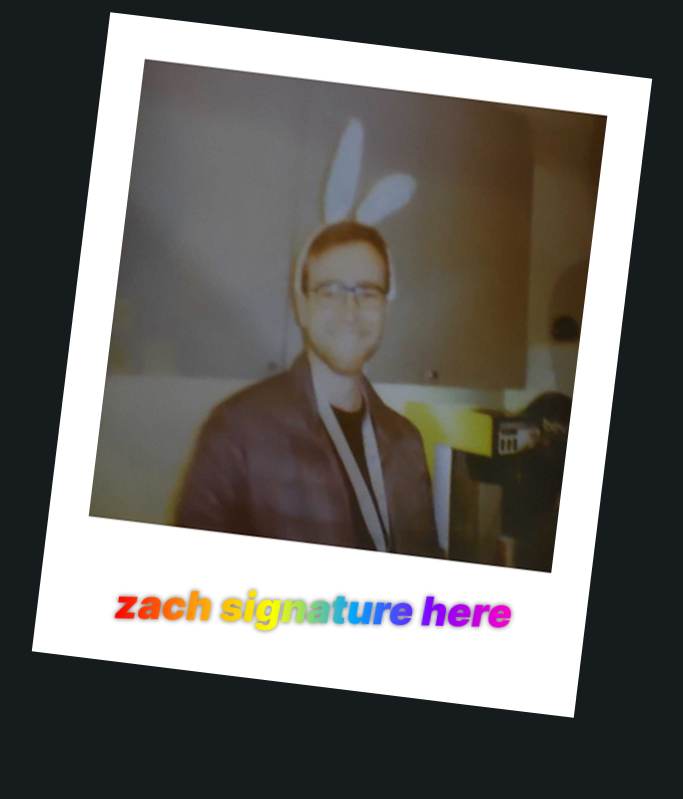
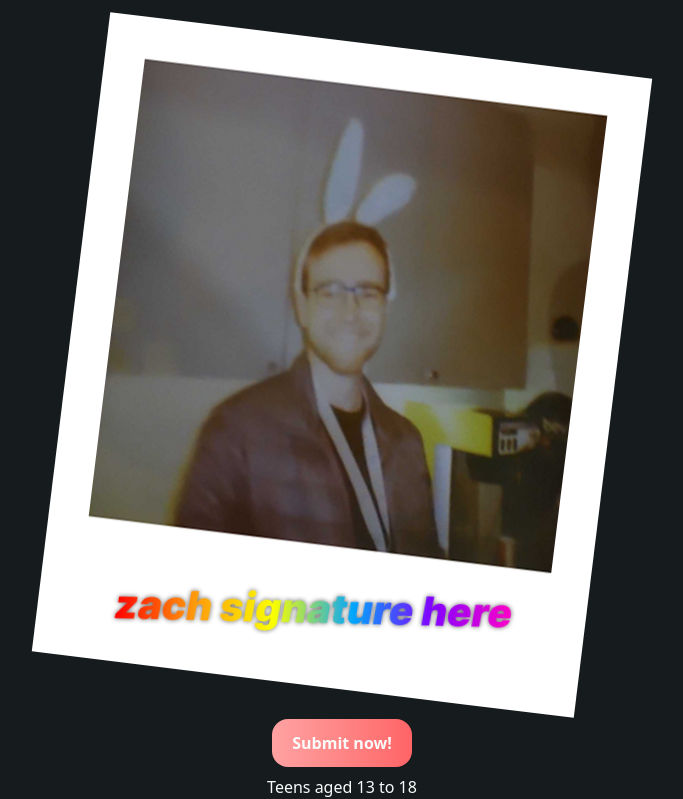
Before and after one commit to hackclub/picture-this, a Nuxt app: page / in a window 1280 px wide. Shown: the part 319-1118 px from the top of the page, without its empty margins (298-981 px from the left). Before the commit the page ends 1037 px from the top, so only its background shows below. Built offline with nearby package versions, Linux system fonts and the light colour scheme.

Commit message:
human slop

```diff
--- a/app/pages/index.vue
+++ b/app/pages/index.vue
@@ -10,4 +10,16 @@
     </p>
     <NuxtImg src="/img/zach_2x.png" class="mx-auto mt-12 rotate-7" />
   </div>
+  <div class="flex justify-center mt-8">
+    <div class="text-center flex gap-2 flex-col">
+      <NuxtLink to="https://forms.hackclub.com" class="opacity-100!">
+        <button
+          class="py-3 px-5 bg-linear-to-r from-red-300 to-red-400 transition-all hover:-rotate-5 cursor-pointer hover:scale-105 rounded-2xl font-bold"
+        >
+          Submit now!
+        </button>
+      </NuxtLink>
+      <p>Teens aged 13 to 18</p>
+    </div>
+  </div>
 </template>
```
